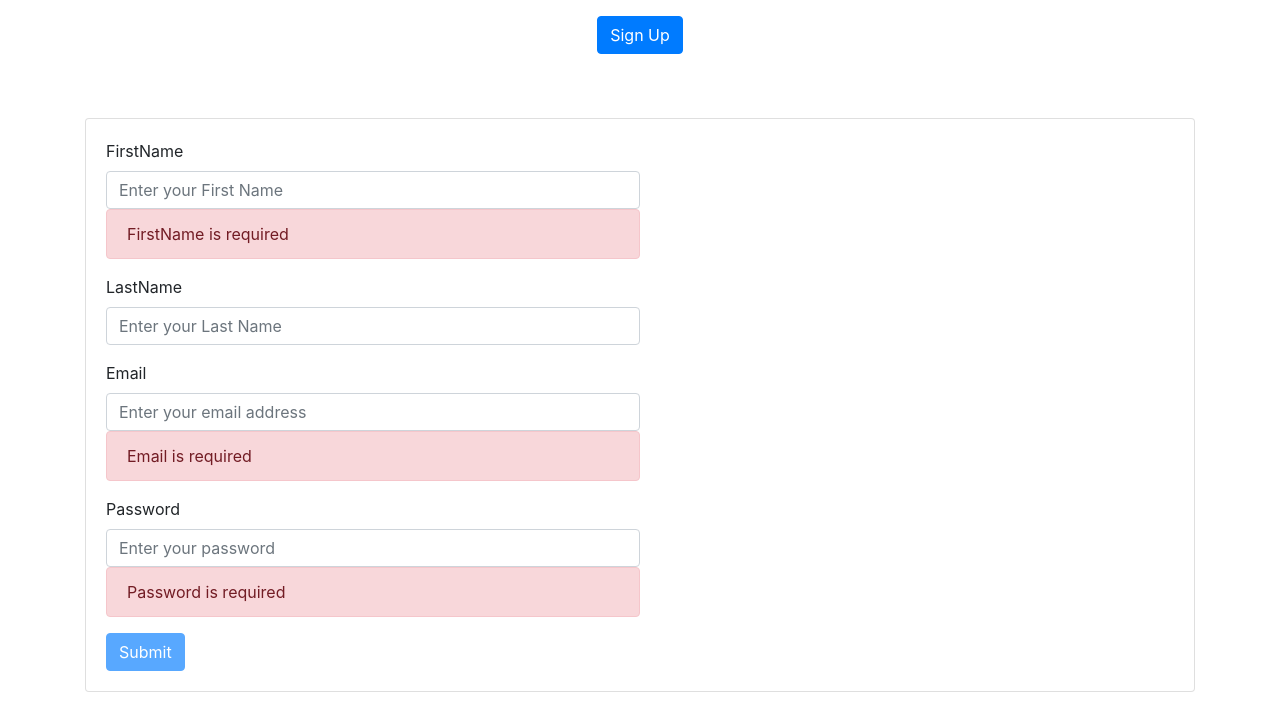
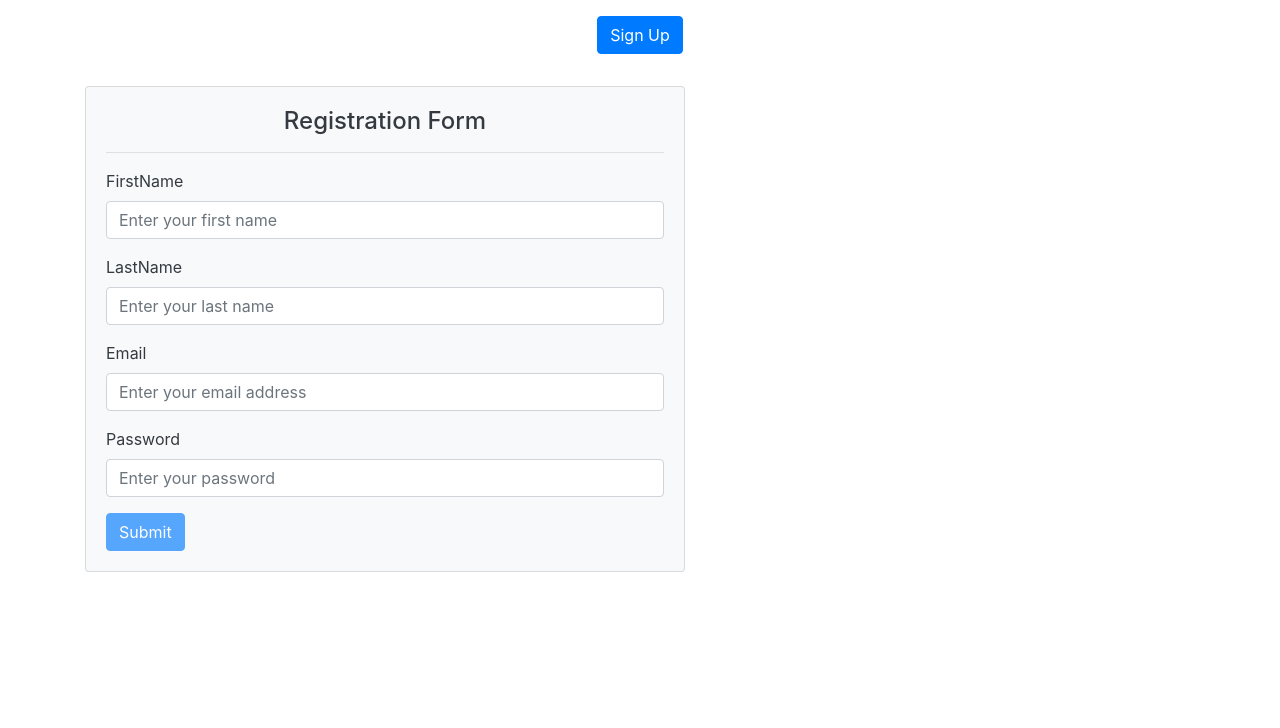
Before and after one commit to gohilravi1999/DemoProject, an Angular app: page /signup in a window 1280 px wide. Shown: the top 728 px of the page. Built offline with nearby package versions, Linux system fonts and the light colour scheme.

Commit message:
improved signup page by adding some validation and improved ui of signup page

```diff
--- a/src/app/app-routing.module.ts
+++ b/src/app/app-routing.module.ts
@@ -6,7 +6,7 @@ import { LoginFormComponent } from './login-form/login-form.component';
 
 const routes: Routes = [
   { path: 'signup', component: SignupFormComponent },
-  { path: 'login', component: LoginFormComponent }
+  { path: 'loginForm', component: LoginFormComponent }
 ];
 
 @NgModule({
--- a/src/app/signup-form/signup-form.component.css
+++ b/src/app/signup-form/signup-form.component.css
@@ -0,0 +1,6 @@
+input.ng-invalid.ng-touched{
+    border-color:red;
+}
+.center {
+    position: absolute;
+  }
--- a/src/app/signup-form/signup-form.component.html
+++ b/src/app/signup-form/signup-form.component.html
@@ -1,51 +1,51 @@
-<div class="card my-5">
+<div class="card bg-light text-dark"
+  style="width:600px;">
   <div class="card-body">
+    <h4 align="center">Registration Form</h4>
+    <hr>
   <form (ngSubmit)="onSubmit()" #userForm="ngForm">
-
     <div class="form-group">
       <label for="firstName">FirstName</label>
       <input type="text" [(ngModel)]="user.firstName"
-            class="form-control col-sm-6"
+        class="form-control"
         id="firstName"
         name="firstName"
-            placeholder="Enter your First Name"
+        placeholder="Enter your first name"
         required #firstName="ngModel">
-            <div [hidden]="!firstName.pristine" class="alert alert-danger col-sm-6">FirstName is required</div>
+        <span class="help-block" *ngIf="!firstName.valid && firstName.touched">Please enter valid first name</span>
     </div>
-
 
     <div class="form-group">
         <label for="lastName">LastName</label>
         <input type="text" [(ngModel)]="user.lastName"
-              class="form-control col-sm-6"
+          class="form-control"
           id="lastName"
           name="lastName"
-              placeholder="Enter your Last Name"
+          placeholder="Enter your last name"
           required #lastName="ngModel">
-              <div [hidden]="lastName.pristine" class="alert alert-danger col-sm-6">LastName is required</div>
+          <span class="help-block" *ngIf="!lastName.valid && lastName.touched">Please enter valid last name</span>
       </div>
-
 
     <div class="form-group">
       <label for="email">Email</label>
-          <input type="text" [(ngModel)]="user.email"
-            class="form-control col-sm-6"
+      <input type="email" [(ngModel)]="user.email"
+        class="form-control"
         id="email"
         name="email"
         placeholder="Enter your email address"
         required #email="ngModel">
-          <div [hidden]="!email.pristine" class="alert alert-danger col-sm-6">Email is required</div>
+        <span class="help-block" *ngIf="!email.valid && email.touched">Please enter valid email address</span>
     </div>
 
     <div class="form-group">
         <label for="password">Password</label>
         <input type="password" [(ngModel)]="user.password"
-              class="form-control col-sm-6"
+          class="form-control"
           id="password"
           name="password"
           placeholder="Enter your password"
           required #password="ngModel">
-            <div [hidden]="!password.pristine" class="alert alert-danger col-sm-6">Password is required</div>
+          <span class="help-block" *ngIf="!password.valid && password.touched">Please enter valid password</span>
     </div>
 
     <button type="submit" [disabled]="!userForm.form.valid"
--- a/src/app/signup-form/signup-form.component.ts
+++ b/src/app/signup-form/signup-form.component.ts
@@ -26,6 +26,6 @@ export class SignupFormComponent implements OnInit {
   }
 
   gotoUserList() {
-    this.router.navigate(['login']);
+    this.router.navigate(['/loginForm']);
   }
 }
```
Lines whose indentation alone changed are shown as unchanged.
